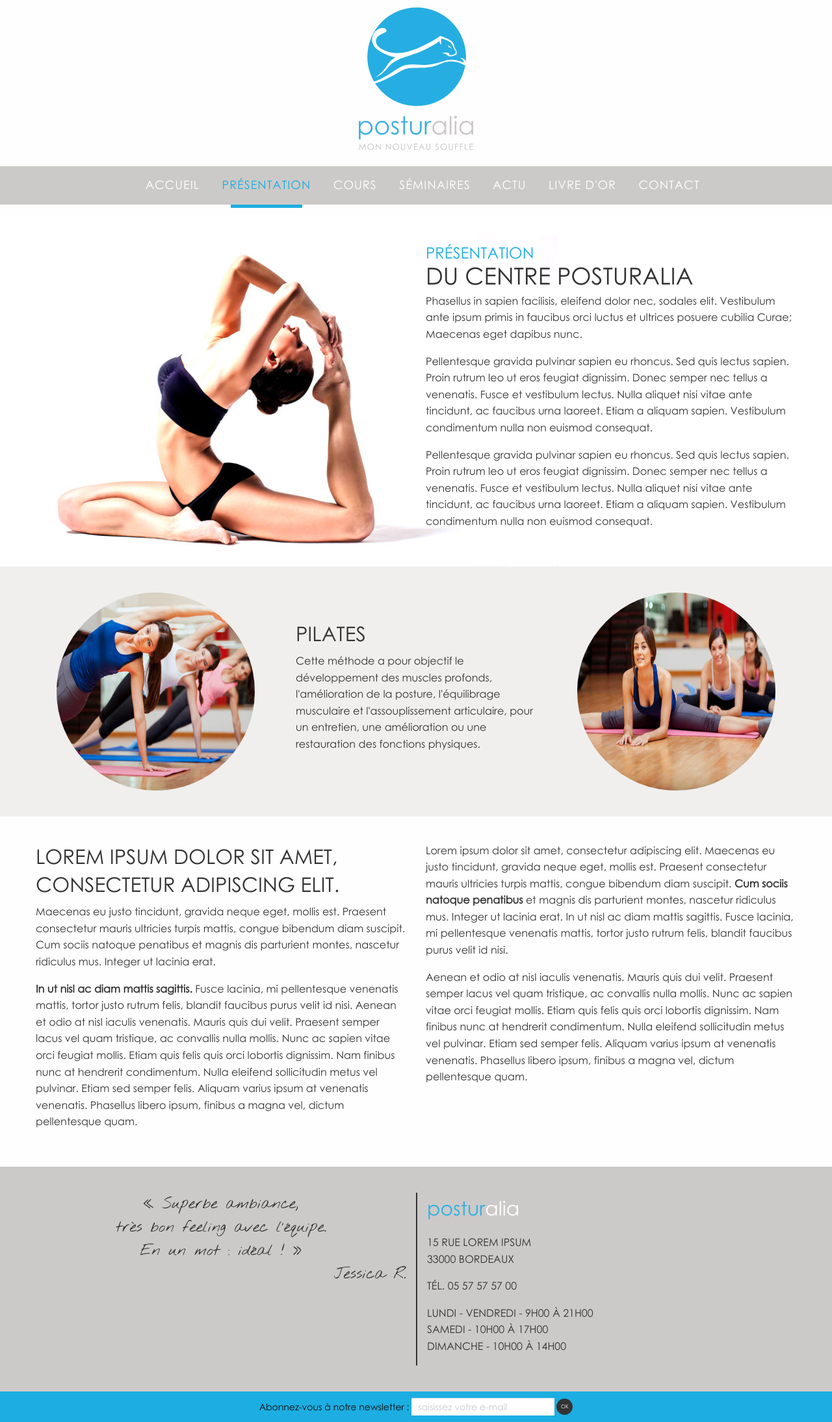
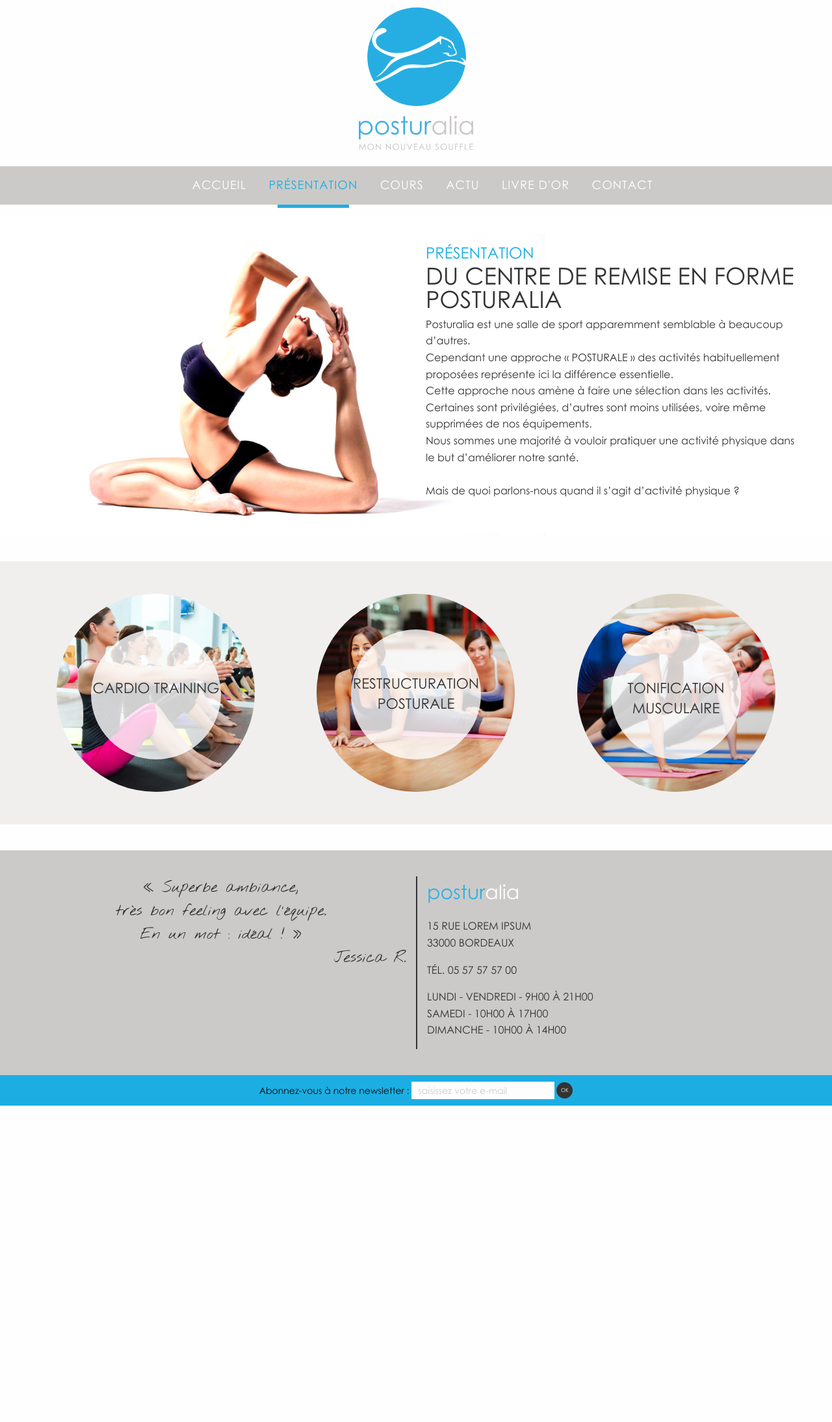
Before and after one commit to xav335/postularaliaProd, a PHP site: page /presentation.php in a window 1280 px wide. Shown: the whole page at 65% size. After the commit the page ends 1702 px from the top, so only its background shows below. Run offline with PHP 8.4, Linux system fonts and the light colour scheme; data that the repository does not hold is empty; some libraries are stand-ins or nearby versions.

Commit message:
premieres modif du client

```diff
--- a/actualite.php
+++ b/actualite.php
@@ -28,7 +28,9 @@
 				<div class="row">
 					<div class="large-12 columns">
 						<h2>L'actualité<br/>de Posturalia</h2>
-						<p>Phasellus in sapien facilisis, eleifend dolor nec, sodales elit. Vestibulum ante ipsum primis in faucibus orci luctus et ultrices posuere cubilia Curae; Maecenas eget dapibus nunc.</p>
+						<p>
+						  Retrouvez ici toute l'actualité et les évènements du club.
+						</p>
 					</div>
 				</div>
 			</section>
@@ -84,7 +86,7 @@
 
 		<script>
 			$(document).ready(function(){
-				$('nav li:nth-child(5)').addClass('active');
+				$('nav li:nth-child(4)').addClass('active');
 			});
 		</script>
 	</body>
--- a/admin/classes/utils.php
+++ b/admin/classes/utils.php
@@ -218,7 +218,7 @@
 	}
 
 	function getMktime( $date, $format_fr=true, $debug=false ) {
-		$mktime = mktime();
+		$mktime = time();
 		$tab = explode( " ", $date );
 
 		// ---- Date + heure ----------------- //
--- a/contact.php
+++ b/contact.php
@@ -140,7 +140,7 @@
 			</section>
 
 			<section id="contact">
-				<div class="row"
+				<div class="row">
 					<div class="large-12 columns">
 						<div class="telephone">05 57 57 57 00</div>
 						<div class="horaires">
@@ -164,7 +164,7 @@
 
 			$(document).ready(function(){
 
-				$('nav li:nth-child(7)').addClass('active');
+				$('nav li:nth-child(6)').addClass('active');
 
 				// ---- Validation du formulaire ---------------------------- //
 				if ( 1 == 1 ) {
--- a/css/app.css
+++ b/css/app.css
@@ -54,8 +54,8 @@ header nav li:hover a:after, header nav li.active a:after {content:'';display:bl
 .disciplines {background:#f0efee;padding:50px 0;}
 .discipline {background:url('../img/bg-pilates.jpg') center center no-repeat;background-size:cover;text-align:center;width:305px;height:305px;border-radius:50%;margin:0 auto;display:block;padding-top:55px;-webkit-transition:all 1s ease;-moz-transition:all 1s ease;-ms-transition:all 1s ease;-o-transition:all 1s ease;transition:all 1s ease;}
 .discipline span {overflow:hidden;display:block;width:200px;height:200px;border-radius:50%;margin:0 auto;background:rgba(255, 255, 255, 0.8);-webkit-transition:all 1s ease;-moz-transition:all 1s ease;-ms-transition:all 1s ease;-o-transition:all 1s ease;transition:all 1s ease;}
-.discipline span h3 {font-size:24px;padding-top:75px;-webkit-transition:all 1s ease;-moz-transition:all 1s ease;-ms-transition:all 1s ease;-o-transition:all 1s ease;transition:all 1s ease;}
-.discipline span p {display:block;max-height:0;max-width:210px;font-size:12px;overflow:hidden;margin:0 auto;-webkit-transition:all 1s ease;-moz-transition:all 1s ease;-ms-transition:all 1s ease;-o-transition:all 1s ease;transition:all 1s ease;}
+.discipline span h3 {font-size:22px;padding-top:75px;-webkit-transition:all 1s ease;-moz-transition:all 1s ease;-ms-transition:all 1s ease;-o-transition:all 1s ease;transition:all 1s ease;}
+.discipline span p {display:block;max-height:0;max-width:210px;font-weight:bold;font-size:13px;overflow:hidden;margin:0 auto;-webkit-transition:all 1s ease;-moz-transition:all 1s ease;-ms-transition:all 1s ease;-o-transition:all 1s ease;transition:all 1s ease;}
 .discipline:hover {padding:0;}
 .discipline:hover > span {background:rgba(28, 174, 227, 0.9);width:305px;height:305px;}
 .discipline:hover span h3 {padding-top:50px;color:#fff;}
--- a/inc/header.php
+++ b/inc/header.php
@@ -8,7 +8,6 @@
 						<li><a href="/">Accueil</a></li>
 						<li><a href="presentation.php">Présentation</a></li>
 						<li><a href="cours.php">Cours</a></li>
-						<li><a href="seminaires.php">Séminaires</a></li>
 						<li><a href="actualite.php">Actu</a></li>
 						<li><a href="livre-d-or.php">Livre d'or</a></li>
 						<li><a href="contact.php">Contact</a></li>
--- a/inc/scripts.php
+++ b/inc/scripts.php
@@ -8,8 +8,8 @@
 		<script src="/js/vendor/fancybox/jquery.fancybox-thumbs.js?v=1.0.7"></script>
 		<script src="/js/vendor/fancybox/jquery.fancybox-media.js?v=1.0.6"></script>
 
-		<script src="https://maps.googleapis.com/maps/api/js?v=3.exp"></script>
-
+		<script src="https://maps.googleapis.com/maps/api/js?key=AIzaSyBnN0jDmzON1NGH7piEq_rrDK17xow1_HI&v=3.exp"></script>
+<!-- 		<script src="https://maps.googleapis.com/maps/api/js?v=3.exp"></script> -->
 		<script>
 
 			$(document).ready(function(){
@@ -109,6 +109,10 @@
 							icon: 'img/marker.png',
 							title: 'Posturalia'
 						});
+						 marker.addListener('click', function() {
+							 //window.location.href = 'http://tinyurl.com/zsf4gqo';
+							 window.open('https://goo.gl/68dZJA','_blank');
+							 });
 					}
 
 					google.maps.event.addDomListener( window, 'load', initialize );
--- a/presentation.php
+++ b/presentation.php
@@ -18,48 +18,58 @@
 
 					</div>
 					<div class="large-6 medium-6 small-12 columns">
-						<h2>Présentation<br/>du centre Posturalia</h2>
-						<p>Phasellus in sapien facilisis, eleifend dolor nec, sodales elit. Vestibulum ante ipsum primis in faucibus orci luctus et ultrices posuere cubilia Curae; Maecenas eget dapibus nunc.</p>
-						<p>Pellentesque gravida pulvinar sapien eu rhoncus. Sed quis lectus sapien. Proin rutrum leo ut eros feugiat dignissim. Donec semper nec tellus a venenatis. Fusce et vestibulum lectus. Nulla aliquet nisi vitae ante tincidunt, ac faucibus urna laoreet. Etiam a aliquam sapien. Vestibulum condimentum nulla non euismod consequat.</p>
-						<p>Pellentesque gravida pulvinar sapien eu rhoncus. Sed quis lectus sapien. Proin rutrum leo ut eros feugiat dignissim. Donec semper nec tellus a venenatis. Fusce et vestibulum lectus. Nulla aliquet nisi vitae ante tincidunt, ac faucibus urna laoreet. Etiam a aliquam sapien. Vestibulum condimentum nulla non euismod consequat.</p>
+						<h2>Présentation<br/>du centre de remise en forme Posturalia</h2>
+						<p>Posturalia est une salle de sport apparemment semblable à beaucoup d’autres. <br>
+						Cependant une approche « POSTURALE » des activités habituellement proposées représente ici la différence essentielle.  <br>
+						Cette approche nous amène à faire une sélection dans les activités.
+						Certaines sont privilégiées, d’autres sont moins utilisées, voire même supprimées de nos équipements.  <br>
+						Nous sommes une majorité à vouloir pratiquer une activité physique dans le but d’améliorer notre santé.  <br> <br>
+						Mais de quoi parlons-nous quand il s’agit d’activité physique ?</p>
 					</div>
 				</div>
 			</section>
 
-			<section id="middle-of-page">
-				<div class="row" data-equalizer>
-					<div class="large-4 medium-4 small-12 columns" data-equalizer-watch>
-						<div class="image-radius">
-							<img src="img/bg-yoga.jpg" />
+			<section id="disciplines">
+
+				<div class="disciplines">
+					<div class="row">
+						<div class="large-4 medium-4 small-12 columns">
+							<div class="discipline">
+								<span>
+									<h3>Cardio Training</h3>
+									<p>
+										Reprendre son souffle grâce à une ambiance décontractée sans complexe. Courir, marcher, pédaler, ramer… oui mais à son rythme.
+									</p>
+								</span>
+							</div>
 						</div>
-					</div>
-					<div class="large-4 medium-4 small-12 columns text-middle" data-equalizer-watch>
-						<div>
-							<h3>Pilates</h3>
-							<p>Cette méthode a pour objectif le développement des muscles profonds, l'amélioration de la posture, l'équilibrage musculaire et l'assouplissement articulaire, pour un entretien, une amélioration ou une restauration des fonctions physiques.</p>
+						<div class="large-4 medium-4 small-12 columns">
+							<div class="discipline">
+								<span>
+									<h3>
+										Restructuration<br/>
+										posturale
+									</h3>
+									<p>
+									   Des cours virtuels variés et choisis : Pilate – stretching – yoga, sont les activités de restructuration posturale. Les démonstrations sont virtuelles mais le coach est là.
+									</p>
+								</span>
+							</div>
 						</div>
-					</div>
-					<div class="large-4 medium-4 small-12 columns" data-equalizer-watch>
-						<div class="image-radius">
-							<img src="img/bg-stretching-postural.jpg" />
+						<div class="large-4 medium-4 small-12 columns">
+							<div class="discipline">
+								<span>
+									<h3>Tonification</br> Musculaire</h3>
+									<p>
+									   Un matériel équipé du système isocontrol technogym, qui permet de commencer la musculation dans les meilleures conditions. Les plus avertis bénéficient d’une sélection de poste pour aller à l’essentiel.
+									</p>
+								</span>
+							</div>
 						</div>
 					</div>
 				</div>
 			</section>
 
-			<section id="types-de-cours">
-				<div class="row">
-					<div class="large-6 medium-6 small-12 columns">
-						<h3>Lorem ipsum dolor sit amet, consectetur adipiscing elit.</h3>
-						<p>Maecenas eu justo tincidunt, gravida neque eget, mollis est. Praesent consectetur mauris ultricies turpis mattis, congue bibendum diam suscipit. Cum sociis natoque penatibus et magnis dis parturient montes, nascetur ridiculus mus. Integer ut lacinia erat.</p>
-						<p><strong>In ut nisl ac diam mattis sagittis.</strong> Fusce lacinia, mi pellentesque venenatis mattis, tortor justo rutrum felis, blandit faucibus purus velit id nisi. Aenean et odio at nisl iaculis venenatis. Mauris quis dui velit. Praesent semper lacus vel quam tristique, ac convallis nulla mollis. Nunc ac sapien vitae orci feugiat mollis. Etiam quis felis quis orci lobortis dignissim. Nam finibus nunc at hendrerit condimentum. Nulla eleifend sollicitudin metus vel pulvinar. Etiam sed semper felis. Aliquam varius ipsum at venenatis venenatis. Phasellus libero ipsum, finibus a magna vel, dictum pellentesque quam.</p>
-					</div>
-					<div class="large-6 medium-6 small-12 columns">
-						<p>Lorem ipsum dolor sit amet, consectetur adipiscing elit. Maecenas eu justo tincidunt, gravida neque eget, mollis est. Praesent consectetur mauris ultricies turpis mattis, congue bibendum diam suscipit. <strong>Cum sociis natoque penatibus</strong> et magnis dis parturient montes, nascetur ridiculus mus. Integer ut lacinia erat. In ut nisl ac diam mattis sagittis. Fusce lacinia, mi pellentesque venenatis mattis, tortor justo rutrum felis, blandit faucibus purus velit id nisi.</p>
-						<p>Aenean et odio at nisl iaculis venenatis. Mauris quis dui velit. Praesent semper lacus vel quam tristique, ac convallis nulla mollis. Nunc ac sapien vitae orci feugiat mollis. Etiam quis felis quis orci lobortis dignissim. Nam finibus nunc at hendrerit condimentum. Nulla eleifend sollicitudin metus vel pulvinar. Etiam sed semper felis. Aliquam varius ipsum at venenatis venenatis. Phasellus libero ipsum, finibus a magna vel, dictum pellentesque quam.</p>
-					</div>
-				</div>
-			</section>
 
 			<?php include('inc/footer.php'); ?>
 
```
Also changed, not shown: cours.php (+23 -11 lines), index.php (+10 -47 lines), livre-d-or.php (+4 -3 lines), posturalia.sql (+7 -7 lines), photos/news/normale/internet_company1-.jpg (added), photos/news/thumbs/internet_company1-.jpg (added), uploads/Actus/internet_company1.jpg (added), uploads/Images/20150812_112852.jpg (deleted), uploads/Images/20150812_131403.jpg (deleted), 3 other files.
